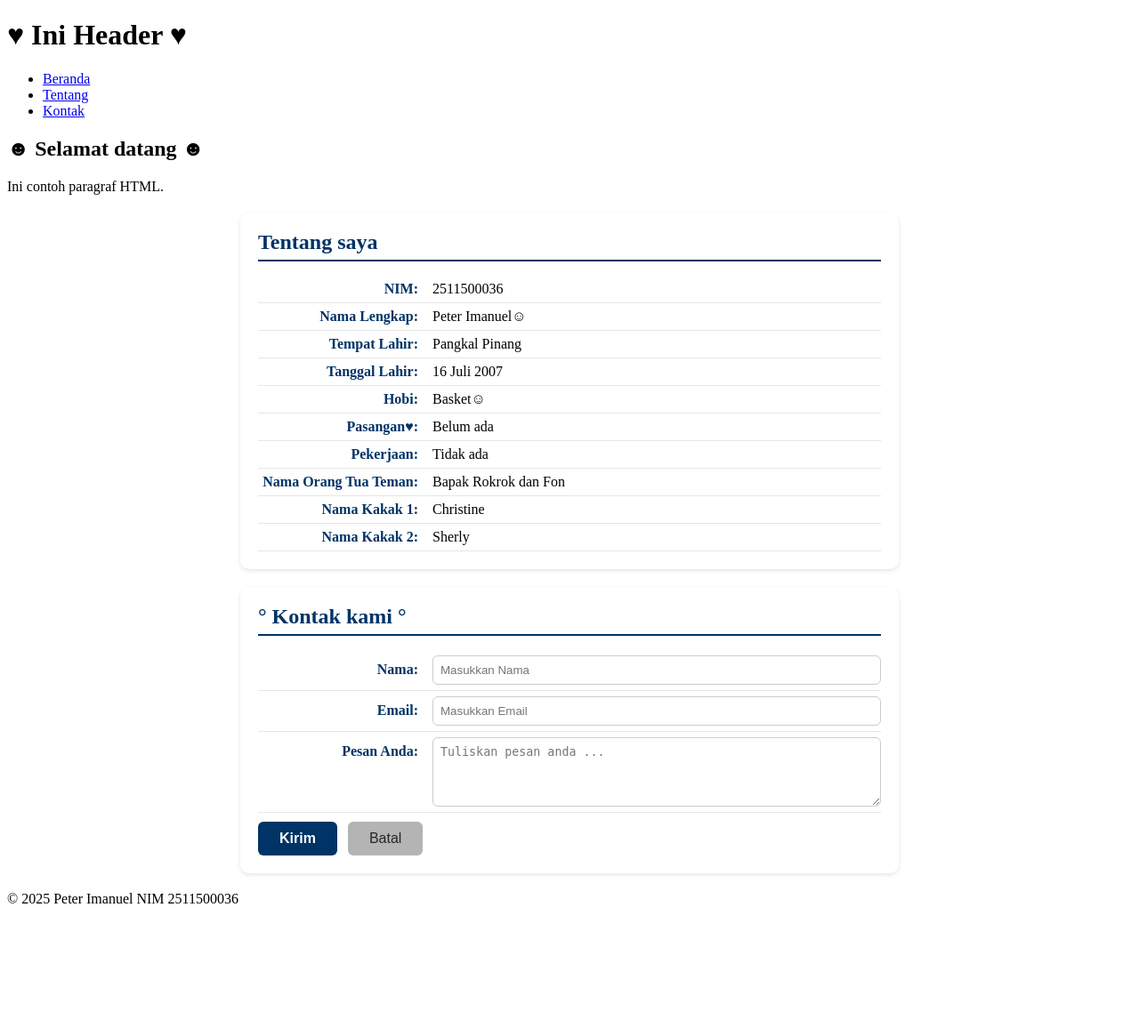
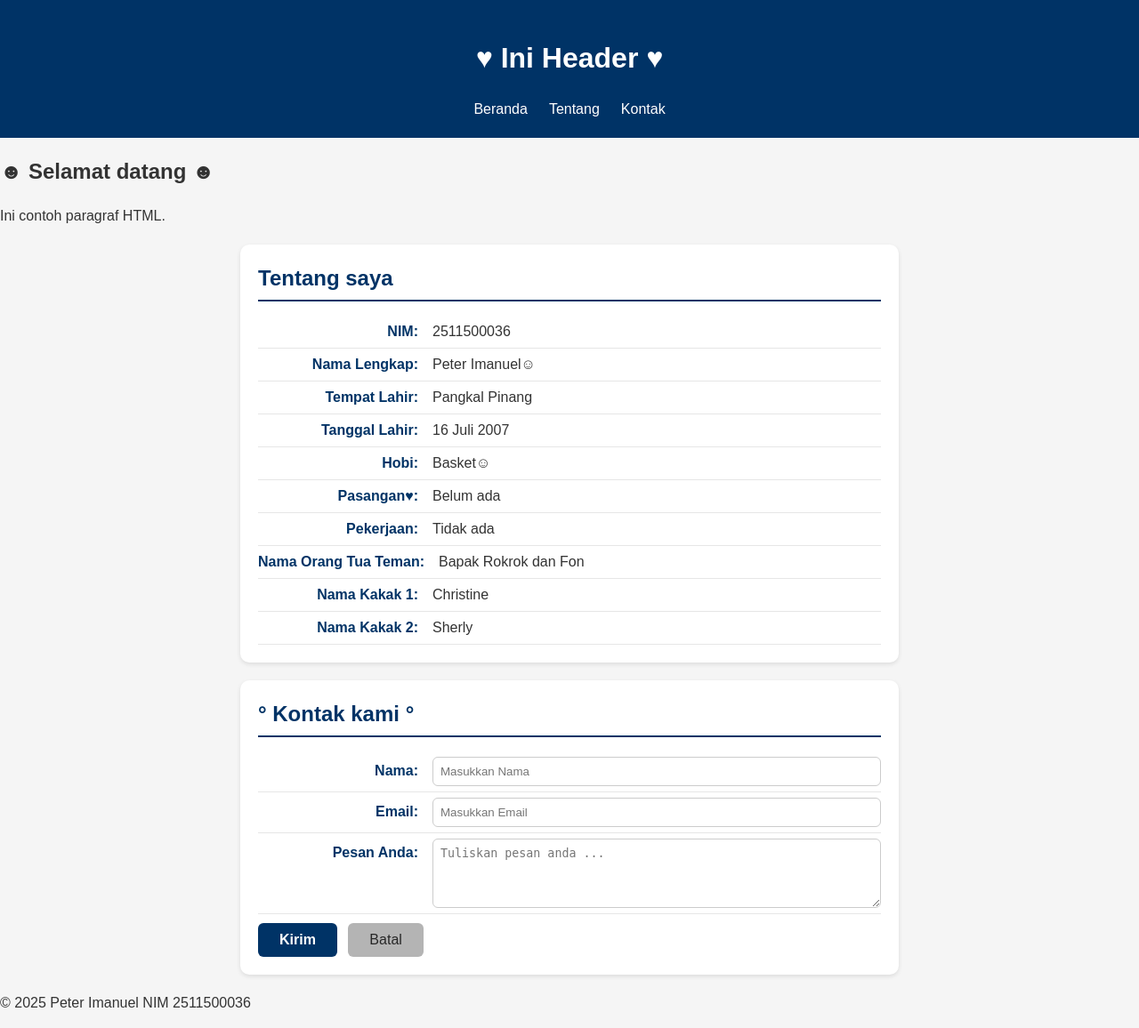
Before and after one commit to Peter16736/2511500036-PWD-TI1A-2526, a PHP site: page /pertemuan-04/index.html in a window 1280 px wide. Shown: the whole page at 89% size. Before the commit the page ends 1016 px from the top, so only its background shows below. Run offline with PHP 8.4, Linux system fonts and the light colour scheme.

Commit message:
update style.css pertemuan-4

```diff
--- a/pertemuan-04/style.css
+++ b/pertemuan-04/style.css
@@ -1,3 +1,35 @@
+ {
+    box-sizing: border-box;
+ }
+
+ body {
+    margin: 0;
+    font-family: Arial, sans-serif;
+    background: #f5f5f5;
+    color: #333;
+    line-height: 1.5;
+ }
+
+ header {
+    background: #003366;
+    color: #fff;
+    padding: 20px;
+    text-align: center;
+ }
+
+ header ul {
+    display: flex;
+    justify-content: center;
+    list-style: none;
+    padding: 0;
+    margin: 10px 0 0;
+ }
+
+ header li a {
+    color: #fff;
+    text-decoration: none;
+    padding: 6px 12px;
+ }
  #about,
  #contact {
             background-color: #ffffff;
```
